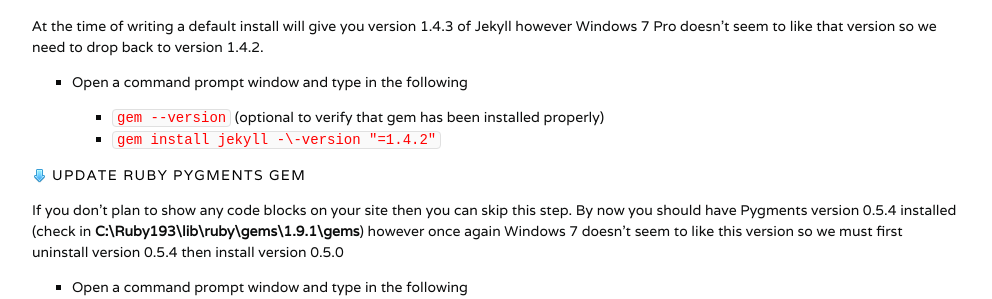
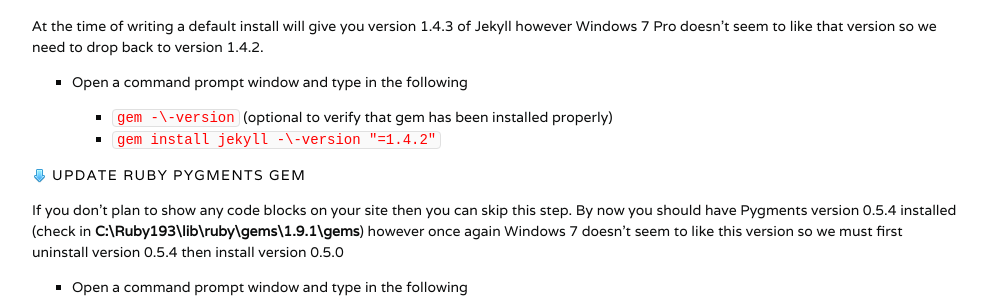
Before and after one commit to moam/moam.github.io, a Jekyll site: the page built from _posts/2014-03-09-install-jekyll-windows-7.md, in a window 1280 px wide. Shown: the part 910-1209 px from the top of the page, without its empty margins (143-1135 px from the left). Built offline with Jekyll 4.4.1, drawn with Linux system fonts in a browser that asks for light colours.

Commit message:
update
amended typo

```diff
--- a/_posts/2014-03-09-install-jekyll-windows-7.md
+++ b/_posts/2014-03-09-install-jekyll-windows-7.md
@@ -37,7 +37,7 @@
 At the time of writing a default install will give you version 1.4.3 of Jekyll however Windows 7 Pro doesn't seem to like that version so we need to drop back to version 1.4.2.
 
 * Open a command prompt window and type in the following
-	* <kbd>gem --version</kbd> (optional to verify that gem has been installed properly)
+	* <kbd>gem -\-version</kbd> (optional to verify that gem has been installed properly)
 	* <kbd>gem install jekyll -\-version "=1.4.2"</kbd>
 
 ##### Update Ruby Pygments Gem
```
